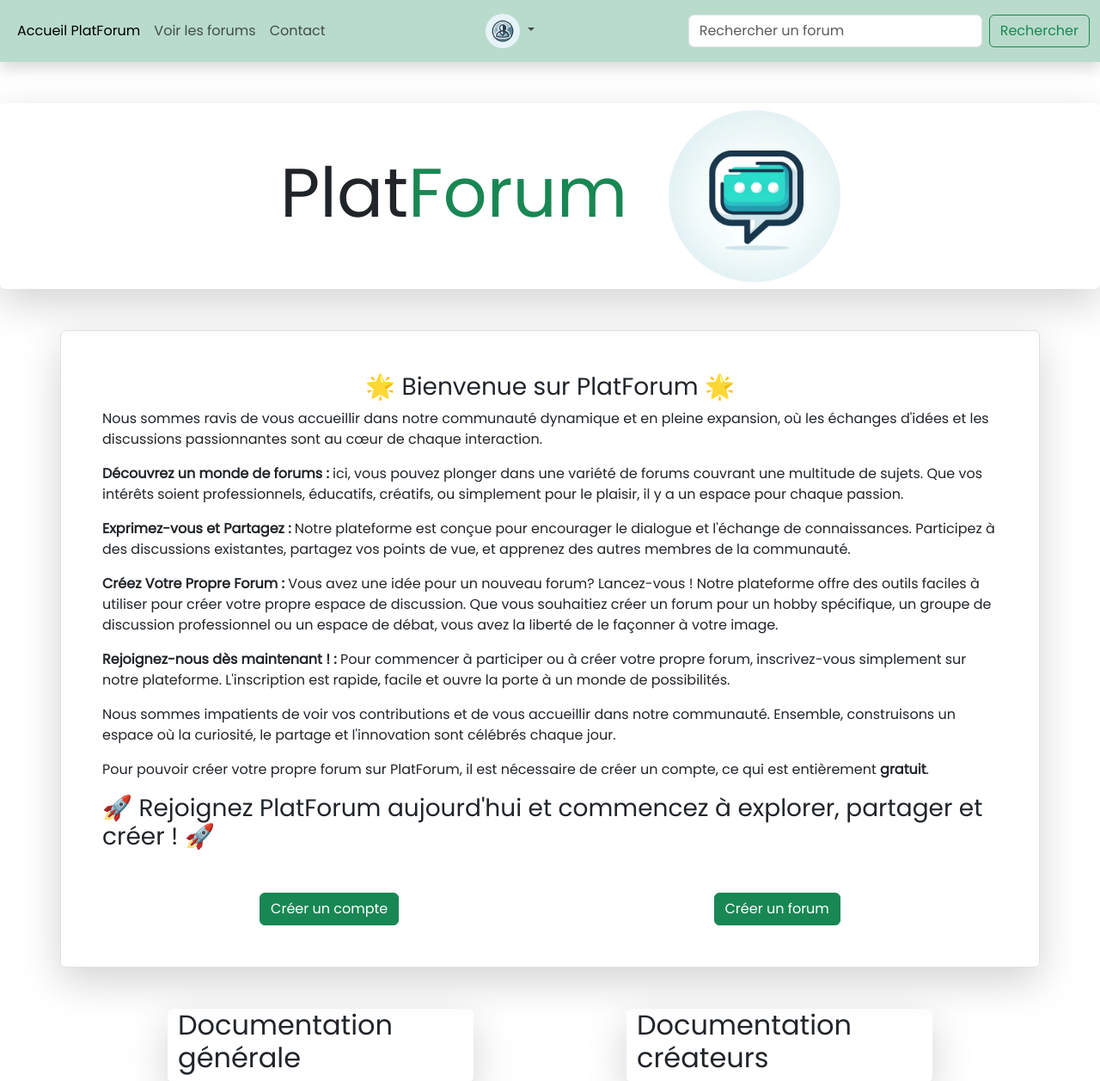
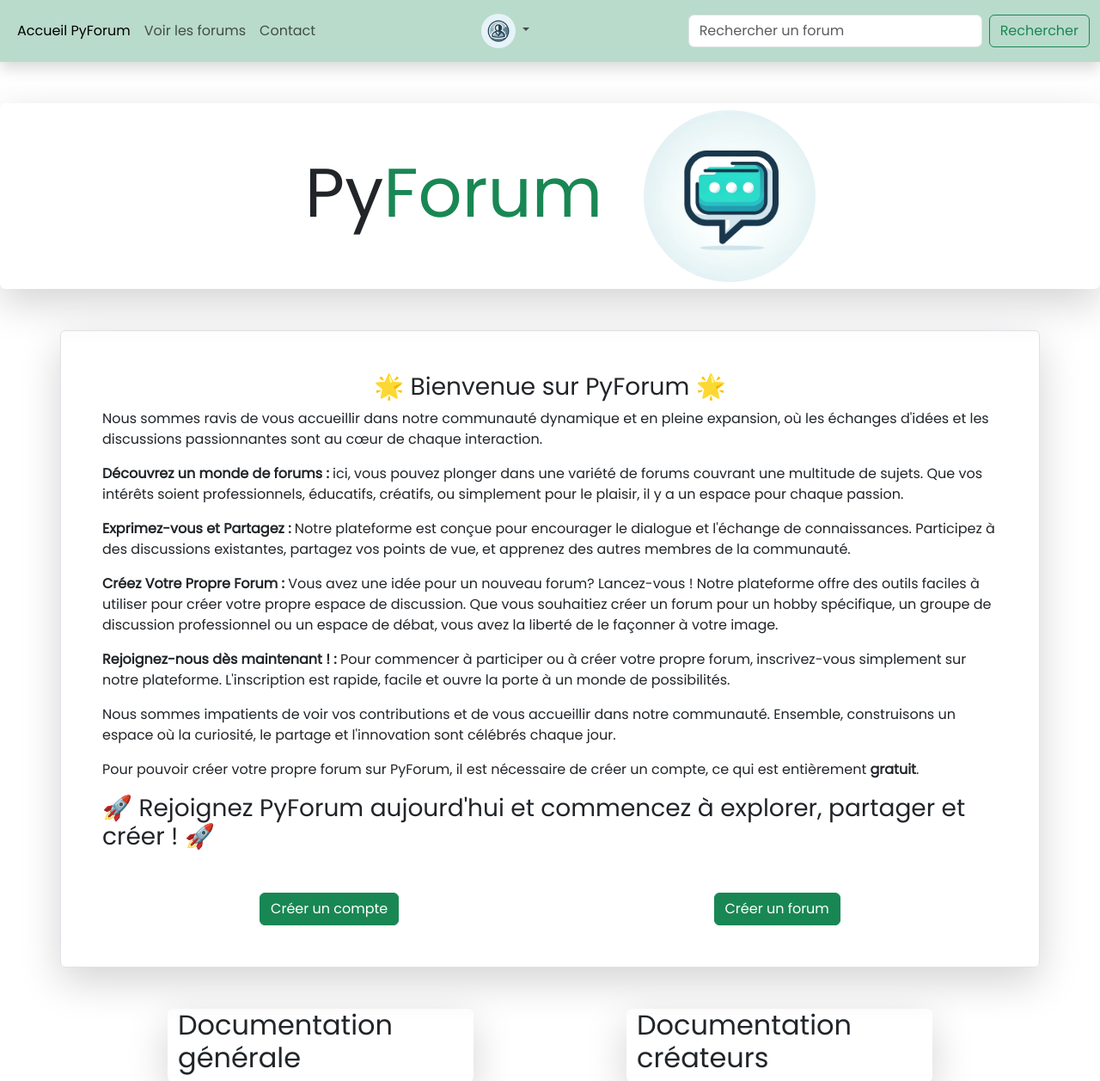
Before and after one commit to gabigab117/platforum, a Django app: page / in a window 1280 px wide. Shown: the top 1257 px of the page at 86% size. Run offline with Django 5.2, Linux system fonts and the light colour scheme; parts of the project's set-up code (start-up, migrations or seed data) failed here and were passed over; some libraries are stand-ins or nearby versions.

Commit message:
update name pyforum

```diff
--- a/platforum_project/landing/templates/landing/index.html
+++ b/platforum_project/landing/templates/landing/index.html
@@ -39,7 +39,7 @@
             {% endif %}
 
 
-            <h3 class="text-center">🌟 Bienvenue sur PlatForum 🌟</h3>
+            <h3 class="text-center">🌟 Bienvenue sur PyForum 🌟</h3>
 
             <p>Nous sommes ravis de vous accueillir dans notre communauté dynamique et en pleine expansion, où
                 les
@@ -84,12 +84,12 @@
                 construisons un espace où la curiosité, le partage et l'innovation sont célébrés chaque
                 jour.</p>
 
-            <p>Pour pouvoir créer votre propre forum sur PlatForum, il est nécessaire de créer un compte,
+            <p>Pour pouvoir créer votre propre forum sur PyForum, il est nécessaire de créer un compte,
                 ce qui est
                 entièrement <strong>gratuit</strong>.
             </p>
 
-            <h3>🚀 Rejoignez PlatForum aujourd'hui et commencez à explorer, partager et créer ! 🚀</h3>
+            <h3>🚀 Rejoignez PyForum aujourd'hui et commencez à explorer, partager et créer ! 🚀</h3>
 
             <div class="d-flex justify-content-around mt-5">
 
--- a/platforum_project/templates/base_forum.html
+++ b/platforum_project/templates/base_forum.html
@@ -24,7 +24,7 @@
             <ul class="navbar-nav me-auto mb-2 mb-lg-0">
                 <li class="nav-item">
                     <a class="nav-link active" aria-current="page" href="{% url 'landing:index' %}">Accueil
-                        PlatForum</a>
+                        PyForum</a>
                 </li>
                 <!-- Penser à la condition pour faire en sorte que l'utilisateur appartienne au forum... ou non -->
                 {% if account %}
--- a/platforum_project/templates/base_site.html
+++ b/platforum_project/templates/base_site.html
@@ -23,7 +23,7 @@
             <ul class="navbar-nav me-auto mb-2 mb-lg-0">
                 <li class="nav-item">
                     <a class="nav-link active" aria-current="page" href="{% url 'landing:index' %}">Accueil
-                        PlatForum</a>
+                        PyForum</a>
                 </li>
 
 
@@ -90,7 +90,7 @@
 <div class="container-fluid text-center shadow-lg mb-5 rounded p-2">
     <div class="row justify-content-center align-items-center">
         <div class="col-auto">
-            <h1 class="display-1 p-4">Plat<span style="color: rgba(25, 135, 84);">Forum</span></h1>
+            <h1 class="display-1 p-4">Py<span style="color: rgba(25, 135, 84);">Forum</span></h1>
         </div>
         <div class="col-auto">
             <img src="{% static 'assets/header.png' %}" width="200px" height="auto" class="circle">
```
